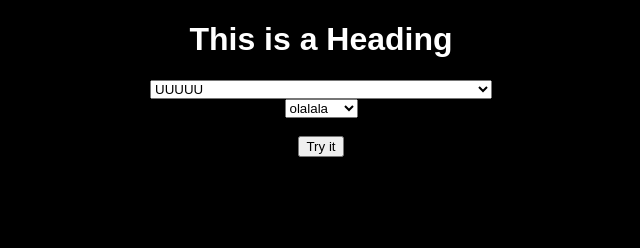
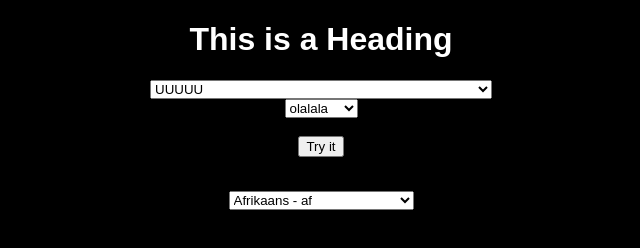
Before and after one commit to lduboeuf/lduboeuf.github.io, a website: page select.html in a window 1280 px wide. Shown: the whole page, without its empty margins (319-959 px from the left). Drawn offline with Linux system fonts and the light colour scheme.

Commit message:
Update select.html

```diff
--- a/select.html
+++ b/select.html
@@ -204,5 +204,110 @@ function myFunction() {
   document.getElementById("demo").innerHTML = txt;
 }
 </script>
+	<br/>
+	<select id="languages">
+		<option value="af:af:0:za">Afrikaans - af</option>
+<option value="ar:ar:1:arab">العربية - ar</option>
+<option value="ar:ary:1:ma">العربية المغربية - ary</option>
+<option value="az:az:0:az">Azərbaycan - az</option>
+<option value="az:azb:1:az">گؤنئی آذربایجان - azb</option>
+<option value="be:bel:0:by">Беларуская мова - bel</option>
+<option value="bg:bg_BG:0:bg">български - bg_BG</option>
+<option value="bn:bn_BD:0:bd">বাংলা - bn_BD</option>
+<option value="bs:bs_BA:0:ba">Bosanski - bs_BA</option>
+<option value="ca:ca:0:catalonia">Català - ca</option>
+<option value="ceb:ceb:0:ph">Cebuano - ceb</option>
+<option value="cs:cs_CZ:0:cz">Čeština - cs_CZ</option>
+<option value="cy:cy:0:wales">Cymraeg - cy</option>
+<option value="da:da_DK:0:dk">Dansk - da_DK</option>
+<option value="de:de_CH:0:ch">Deutsch - de_CH</option>
+<option value="de:de_CH_informal:0:ch">Deutsch - de_CH_informal</option>
+<option value="de:de_DE:0:de">Deutsch - de_DE</option>
+<option value="de:de_DE_formal:0:de">Deutsch - de_DE_formal</option>
+<option value="el:el:0:gr">Ελληνικά - el</option>
+<option value="en:en_AU:0:au">English - en_AU</option>
+<option value="en:en_CA:0:ca">English - en_CA</option>
+<option value="en:en_GB:0:gb">English - en_GB</option>
+<option value="en:en_NZ:0:nz">English - en_NZ</option>
+<option value="en:en_US:0:us">English - en_US</option>
+<option value="en:en_ZA:0:za">English - en_ZA</option>
+<option value="eo:eo:0:esperanto">Esperanto - eo</option>
+<option value="es:es_AR:0:ar">Español - es_AR</option>
+<option value="es:es_CL:0:cl">Español - es_CL</option>
+<option value="es:es_CO:0:co">Español - es_CO</option>
+<option value="es:es_ES:0:es">Español - es_ES</option>
+<option value="es:es_GT:0:gt">Español - es_GT</option>
+<option value="es:es_MX:0:mx">Español - es_MX</option>
+<option value="es:es_PE:0:pe">Español - es_PE</option>
+<option value="es:es_VE:0:ve">Español - es_VE</option>
+<option value="et:et:0:ee">Eesti - et</option>
+<option value="eu:eu:0:basque">Euskara - eu</option>
+<option value="fa:fa_AF:1:af">فارسی - fa_AF</option>
+<option value="fa:fa_IR:1:ir">فارسی - fa_IR</option>
+<option value="fi:fi:0:fi">Suomi - fi</option>
+<option value="fo:fo:0:fo">Føroyskt - fo</option>
+<option value="fr:fr_BE:0:be">Français - fr_BE</option>
+<option value="fr:fr_CA:0:quebec">Français - fr_CA</option>
+<option value="fr:fr_FR:0:fr">Français - fr_FR</option>
+<option value="fy:fy:0:nl">Frysk - fy</option>
+<option value="gd:gd:0:scotland">Gàidhlig - gd</option>
+<option value="gl:gl_ES:0:galicia">Galego - gl_ES</option>
+<option value="haz:haz:1:af">هزاره گی - haz</option>
+<option value="he:he_IL:1:il">עברית - he_IL</option>
+<option value="hi:hi_IN:0:in">हिन्दी - hi_IN</option>
+<option value="hr:hr:0:hr">Hrvatski - hr</option>
+<option value="hu:hu_HU:0:hu">Magyar - hu_HU</option>
+<option value="hy:hy:0:am">Հայերեն - hy</option>
+<option value="id:id_ID:0:id">Bahasa Indonesia - id_ID</option>
+<option value="is:is_IS:0:is">Íslenska - is_IS</option>
+<option value="it:it_IT:0:it">Italiano - it_IT</option>
+<option value="ja:ja:0:jp">日本語 - ja</option>
+<option value="jv:jv_ID:0:id">Basa Jawa - jv_ID</option>
+<option value="ka:ka_GE:0:ge">ქართული - ka_GE</option>
+<option value="kk:kk:0:kz">Қазақ тілі - kk</option>
+<option value="ko:ko_KR:0:kr">한국어 - ko_KR</option>
+<option value="ku:ckb:1:kurdistan">کوردی - ckb</option>
+<option value="lo:lo:0:la">ພາສາລາວ - lo</option>
+<option value="lt:lt_LT:0:lt">Lietuviškai - lt_LT</option>
+<option value="lv:lv:0:lv">Latviešu valoda - lv</option>
+<option value="mk:mk_MK:0:mk">македонски јазик - mk_MK</option>
+<option value="mn:mn:0:mn">Монгол хэл - mn</option>
+<option value="mr:mr:0:in">मराठी - mr</option>
+<option value="ms:ms_MY:0:my">Bahasa Melayu - ms_MY</option>
+<option value="my:my_MM:0:mm">ဗမာစာ - my_MM</option>
+<option value="nb:nb_NO:0:no">Norsk Bokmål - nb_NO</option>
+<option value="ne:ne_NP:0:np">नेपाली - ne_NP</option>
+<option value="nl:nl_NL:0:nl">Nederlands - nl_NL</option>
+<option value="nl:nl_NL_formal:0:nl">Nederlands - nl_NL_formal</option>
+<option value="nn:nn_NO:0:no">Norsk Nynorsk - nn_NO</option>
+<option value="oc:oci:0:occitania">Occitan - oci</option>
+<option value="pl:pl_PL:0:pl">Polski - pl_PL</option>
+<option value="ps:ps:1:af">پښتو - ps</option>
+<option value="pt:pt_BR:0:br">Português - pt_BR</option>
+<option value="pt:pt_PT:0:pt">Português - pt_PT</option>
+<option value="ro:ro_RO:0:ro">Română - ro_RO</option>
+<option value="ru:ru_RU:0:ru">Русский - ru_RU</option>
+<option value="si:si_LK:0:lk">සිංහල - si_LK</option>
+<option value="sk:sk_SK:0:sk">Slovenčina - sk_SK</option>
+<option value="sl:sl_SI:0:si">Slovenščina - sl_SI</option>
+<option value="so:so_SO:0:so">Af-Soomaali - so_SO</option>
+<option value="sq:sq:0:al">Shqip - sq</option>
+<option value="sr:sr_RS:0:rs">Српски језик - sr_RS</option>
+<option value="su:su_ID:0:id">Basa Sunda - su_ID</option>
+<option value="sv:sv_SE:0:se">Svenska - sv_SE</option>
+<option value="ta:ta_LK:0:lk">தமிழ் - ta_LK</option>
+<option value="th:th:0:th">ไทย - th</option>
+<option value="tl:tl:0:ph">Tagalog - tl</option>
+<option value="tr:tr_TR:0:tr">Türkçe - tr_TR</option>
+<option value="ug:ug_CN:0:cn">Uyƣurqə - ug_CN</option>
+<option value="uk:uk:0:ua">Українська - uk</option>
+<option value="ur:ur:1:pk">اردو - ur</option>
+<option value="uz:uz_UZ:0:uz">Oʻzbek - uz_UZ</option>
+<option value="vec:vec:0:veneto">Vèneto - vec</option>
+<option value="vi:vi:0:vn">Tiếng Việt - vi</option>
+<option value="zh:zh_CN:0:cn">中文 (中国) - zh_CN</option>
+<option value="zh:zh_HK:0:hk">中文 (香港) - zh_HK</option>
+<option value="zh:zh_TW:0:tw">中文 (台灣) - zh_TW</option>
+	</select>
 </body>
 </html>
```
